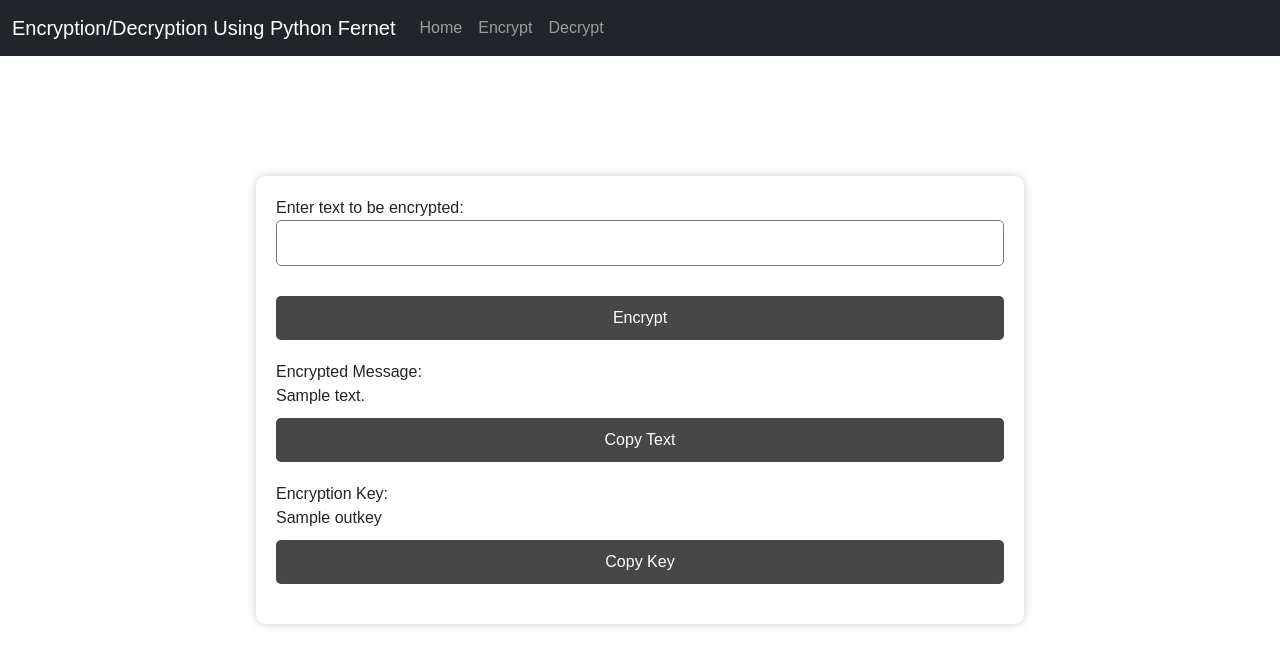
After one commit to BCCheungGit/encryptdecrypt, a Flask app: template templates/encrypt.html in a window 1280 px wide. The commit adds this page. Shown: the top 666 px of the page. Run offline with Flask 3, Linux system fonts and the light colour scheme; the template is opened without the code that fills it: most values are stand-ins (such as "Sample title", 1, 10 or a date in 2020).

Commit message:
beautified and added multiple routes

```diff
--- a/app.py
+++ b/app.py
@@ -19,6 +19,7 @@ def decrypt1(encoded_text, key):
 
 
 @app.route('/')
+@app.route('/home')
 def index():
     return render_template('index.html')
 
@@ -32,8 +33,8 @@ def encrypt():
         print("Message to be encrypted:", input)
         encrypted_msg, encryption_key = encrypt1(input)
 
-        return render_template('index.html', outmessage=encrypted_msg.decode('utf-8'), outkey=encryption_key.decode('utf-8'))
-    return render_template('index.html')
+        return render_template('encrypt.html', outmessage=encrypted_msg.decode('utf-8'), outkey=encryption_key.decode('utf-8'))
+    return render_template('encrypt.html')
 
 
 
@@ -43,9 +44,9 @@ def decrypt():
         encoded = request.form.get('encoded')
         key = request.form.get('key')
         decrypted_message = decrypt1(encoded, key).decode('utf-8')
-        return render_template('index.html', original=decrypted_message)
+        return render_template('decrypt.html', original=decrypted_message)
 
-    return render_template('index.html', original=decrypted_message)
+    return render_template('decrypt.html')
 
 
 
--- a/static/copy.js
+++ b/static/copy.js
@@ -1,3 +1,4 @@
+
 function CopyToClipboard(id) {
     var r = document.createRange();
     r.selectNode(document.getElementById(id));
@@ -5,26 +6,5 @@ function CopyToClipboard(id) {
     window.getSelection().addRange(r);
     document.execCommand('copy');
     window.getSelection().removeAllRanges();
+    alert('Copied!')
 }
-
-
-/*
-function copyEncrypted() {
-    console.log('Copied!')
-    var copyText = document.getElementById('encrypted')
-
-    copyText.select();
-    navigator.clipboard.writeText(copyText.value)
-
-
-
-}
-
-function copyKey() {
-    var copyKey = document.getElementById('encryptedkey');
-
-    copyKey.select();
-    navigator.clipboard.writeText(copyKey.value)
-
-}
-*/
--- /dev/null
+++ b/static/style.css
@@ -0,0 +1,59 @@
+body {
+    font-family: Arial, sans-serif;
+}
+
+.container {
+    position: fixed;
+    top: 50%;
+    left: 50%;
+    transform: translate(-50%, -50%);
+
+    margin-top: 50px;
+    border-radius: 10px;
+    background-color: #fff;
+    padding: 20px;
+    box-shadow: 0px 0px 10px #ccc;
+    width: 60%;
+    margin: 0 auto;
+    overflow-wrap:break-word;
+}
+
+h2 {
+    text-align: center;
+    color: #333;
+    margin-bottom: 20px;
+}
+
+input {
+    width: 100%;
+    padding: 10px;
+    border: 1px solid rgb(120, 120, 120);
+    border-radius: 5px;
+    margin-bottom: 20px;
+    box-sizing: border-box;
+}
+
+.btn {
+    margin-top: 10px;
+    margin-bottom: 20px;
+    background-color: rgb(71, 71, 71);
+    color: white;
+    padding: 10px;
+    border: none;
+    border-radius: 5px;
+    cursor: pointer;
+    width: 100%;
+}
+
+.btn:hover {
+    color: white;
+    background-color: rgb(38, 38, 38)
+}
+
+.encrypted .encryptedkey {
+    overflow:auto;
+}
+
+label .fullencrypt {
+    font-size: 20px;
+}
--- /dev/null
+++ b/templates/base.html
@@ -0,0 +1,35 @@
+<!DOCTYPE html>
+<html>
+    <head>
+        <meta charset="utf-8">
+        <meta http-equiv="X-UA-Compatible" content="IE=edge">
+        <title></title>
+        <meta name="description" content="">
+        <meta http-equiv="X-UA-Compatible" content="IE=edge" />
+        <meta name="viewport" content="width=device-width, initial-scale=1.0" />
+        <link href="https://cdn.jsdelivr.net/npm/bootstrap@5.3.0-alpha3/dist/css/bootstrap.min.css" rel="stylesheet" integrity="sha384-KK94CHFLLe+nY2dmCWGMq91rCGa5gtU4mk92HdvYe+M/SXH301p5ILy+dN9+nJOZ" crossorigin="anonymous">
+        <script src="https://cdn.jsdelivr.net/npm/bootstrap@5.3.0-alpha3/dist/js/bootstrap.bundle.min.js" integrity="sha384-ENjdO4Dr2bkBIFxQpeoTz1HIcje39Wm4jDKdf19U8gI4ddQ3GYNS7NTKfAdVQSZe" crossorigin="anonymous"></script>
+        <link rel="stylesheet" href="{{ url_for('static', filename='style.css') }}">
+        <title>{% block title %}{% endblock %}</title>
+    </head>
+    <body>
+        <nav class="navbar navbar-expand-lg navbar-dark bg-dark">
+            <div class="container-fluid">
+
+              <a class="navbar-brand">Encryption/Decryption Using Python Fernet</a>
+              <button class="navbar-toggler" type="button" data-bs-toggle="collapse" data-bs-target="#navbar">
+                <span class="navbar-toggler-icon"></span>
+              </button>
+              <div class="collapse navbar-collapse" id="navbar">
+                <div class="navbar-nav">
+                  <a class="nav-item nav-link" href="/home">Home</a>
+                  <a class="nav-item nav-link" href="/encrypt">Encrypt</a>
+                  <a class="nav-item nav-link" href="/decrypt">Decrypt</a>
+                </div>
+              </div>
+
+          </div>
+          </nav>
+        {% block content %}{% endblock %}
+    </body>
+</html>
--- /dev/null
+++ b/templates/encrypt.html
@@ -0,0 +1,28 @@
+{% extends 'base.html' %}
+
+{% block title %}Encryption{% endblock %}
+
+{% block content %}
+ <div class="container">
+        <form action="/encrypt" method="post">
+            <label for="message">Enter text to be encrypted:</label>
+            <input type="text" name="message" id="message">
+            <button class="btn" type="submit" >Encrypt</button>
+            <br>
+            <div class="fullencrypt">
+            Encrypted Message: <div id="encrypted">{{ outmessage }}
+            </div>
+            </div>
+            <button class="btn" type="button" href="#" onclick="CopyToClipboard('encrypted');return false;">Copy Text</button>
+            <br>
+            <div class="fullencrypt">
+                Encryption Key: <div id="encryptedkey">{{ outkey }}
+            </div>
+            </div>
+                <button class="btn" type="button" href="#" onclick="CopyToClipboard('encryptedkey');return false;">Copy Key</button>
+
+        </div>
+        </form>
+       <script src="{{url_for('static', filename='copy.js')}}"></script>
+
+{% endblock %}
```
Also changed, not shown: templates/decrypt.html (added, +18 -0 lines), templates/index.html (+10 -42 lines).
